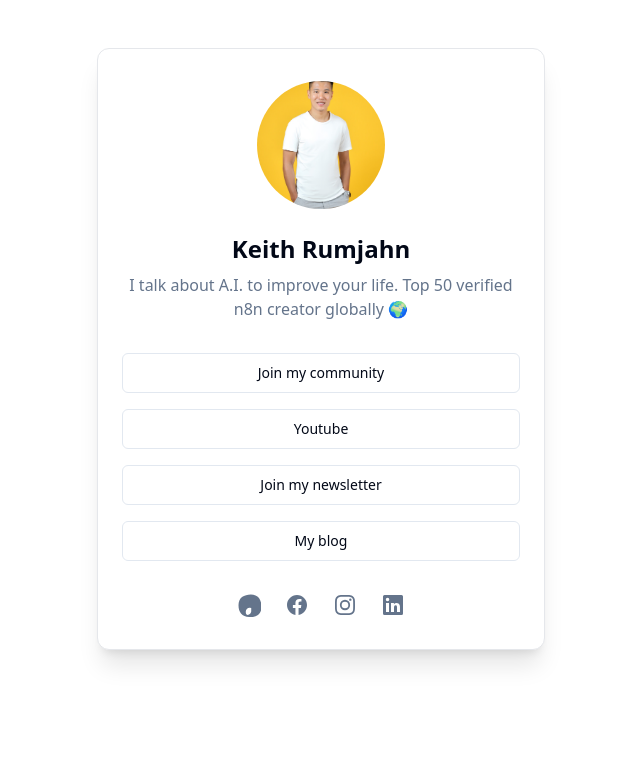
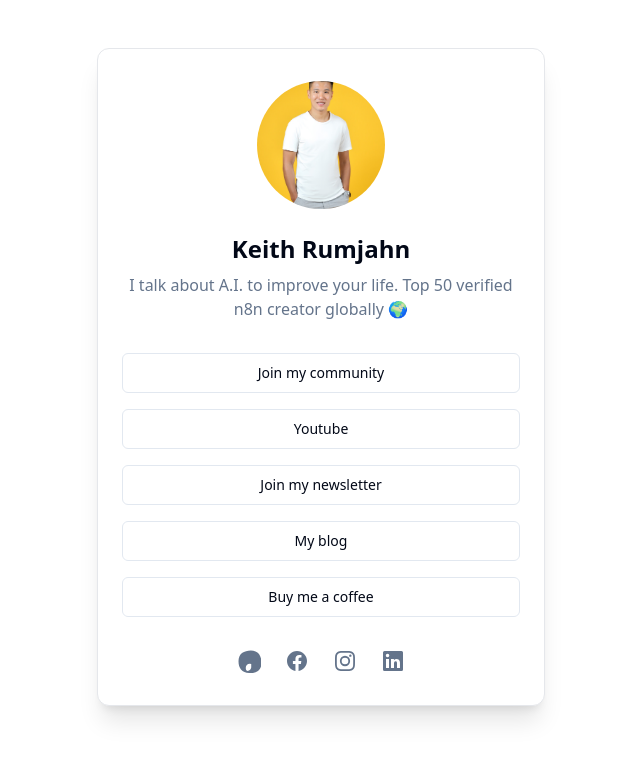
Before and after one commit to krumjahn/LinkInBio, a Next.js app: page / in a window 1280 px wide. Shown: the top 760 px of the page, without its empty margins (319-959 px from the left). Built offline with nearby package versions, Linux system fonts and the light colour scheme.

Commit message:
buy me a coffee

```diff
--- a/src/app/page.tsx
+++ b/src/app/page.tsx
@@ -51,6 +51,12 @@ export default function Home() {
               My blog
             </Link>
           </Button>
+
+          <Button variant="outline" className="w-full" asChild>
+            <Link href="https://buymeacoffee.com/rumjahn">
+              Buy me a coffee
+            </Link>
+          </Button>
         </div>
 
         <div className="flex justify-center gap-6 pb-8">
```
